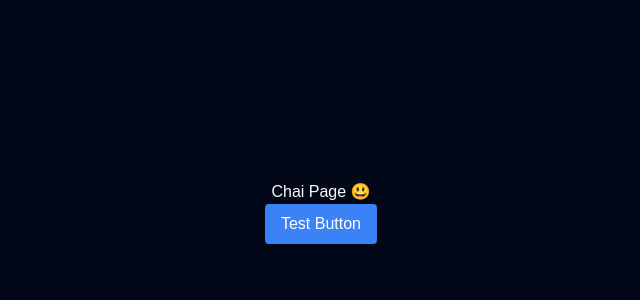
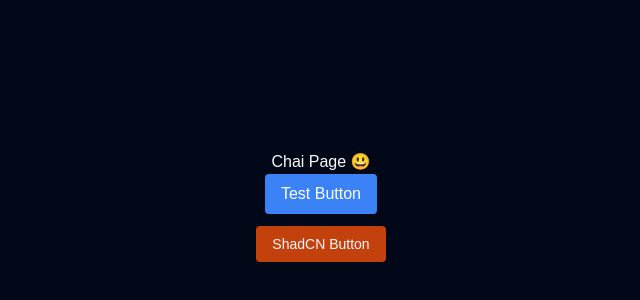
Before and after one commit to amank736836/Chai-Aur-CSS, a Next.js app in the folder shadcn/: page /chai in a window 1280 px wide. Shown: the part 188-488 px from the top of the page, without its empty margins (319-959 px from the left). Built offline with nearby package versions, Linux system fonts and the light colour scheme.

Commit message:
Add Chai variant Button to ChaiPage component

```diff
--- a/shadcn/src/app/chai/page.tsx
+++ b/shadcn/src/app/chai/page.tsx
@@ -1,3 +1,5 @@
+import { Button } from "@/components/ui/button";
+
 function ChaiPage() {
   return (
     <main className="h-full flex justify-center items-center flex-col">
@@ -6,6 +8,9 @@
         Test Button
       </button>
 
+      <Button
+      variant="chai"
+      >ShadCN Button</Button>
 
 
     </main>
```
